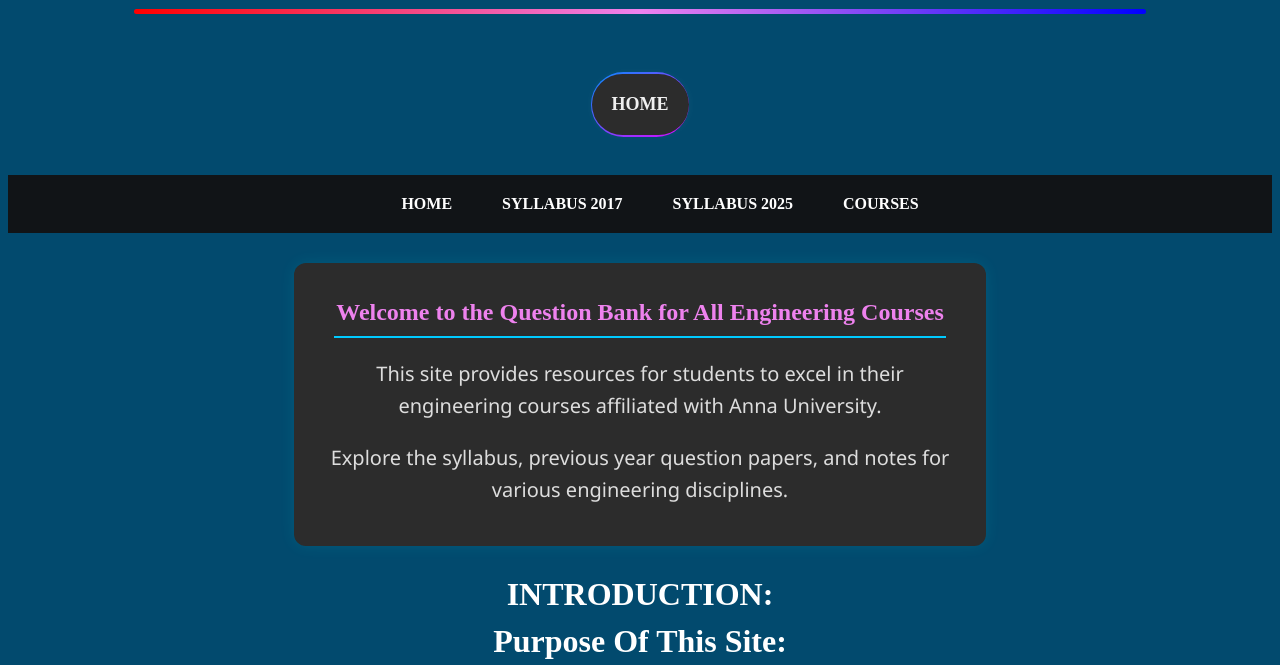
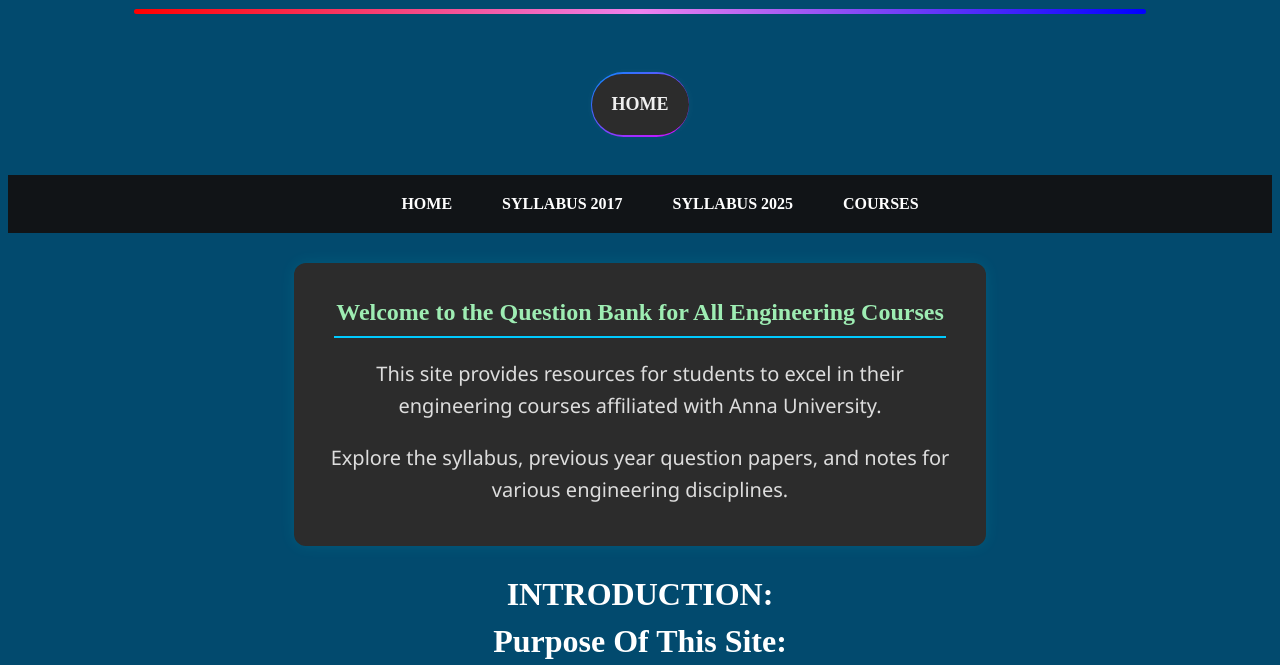
Before and after one commit to nach08-eng/Question-Bank-And-Syllabus-For-All-Anna-University-Affiliated-Colleges, a plain HTML site: page index.html in a window 1280 px wide. Shown: the part 135-800 px from the top of the page. Drawn offline with Linux system fonts and the light colour scheme.

Commit message:
Update style.css

```diff
--- a/style.css
+++ b/style.css
@@ -228,7 +228,7 @@ nav ul li:hover>ul.dropdown {
 }
 
 #purpose h2, #syllabus h2, #encompasses h2, #courses h2, #footer h2, #welcome h2 {
-    color: rgba(238 130 238);
+    color: #9eedb3;
     margin-bottom: 10px;
     font-size: 24px;
     border-bottom: 2px solid #00caff;
```
